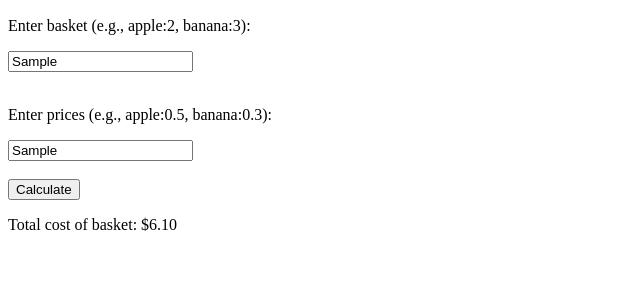
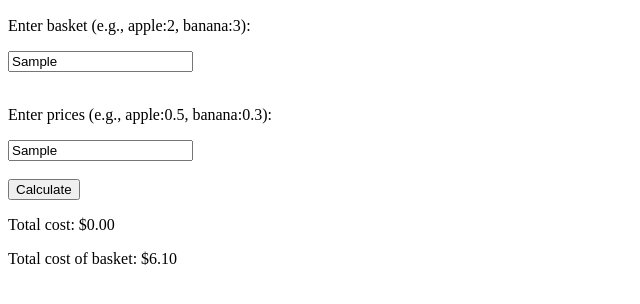
Before and after one commit to Saad982/Class2Exercise, a plain HTML site: page Exercise7.html in a window 1280 px wide. Both pictures are taken after typing "Sample", "Sample" into the empty fields and a click on the button "Calculate". Shown: the part 110-414 px from the top of the page, without its empty margins (0-640 px from the left). Drawn offline with Linux system fonts and the light colour scheme.

Commit message:
Creating Function for 7.1

```diff
--- a/Exercise7.html
+++ b/Exercise7.html
@@ -34,6 +34,34 @@
       return total;
     }
 
+//Functions for 7.1
+// This function handles input and prepares arguments
+function prepareData() {
+      // Input is processed OUTSIDE the function
+      const basketText = document.getElementById("basketInput").value;
+      const pricesText = document.getElementById("pricesInput").value;
+
+      const basket = parseObject(basketText, true);  // quantities are integers
+      const prices = parseObject(pricesText, false); // prices are floats
+
+      // Now we call f7 with processed objects
+      const total = f7(basket, prices);
+      document.getElementById("result").innerText = "Total cost: $" + total.toFixed(2);
+    }
+
+    // Converts input like "apple:2, banana:3" into an object
+    function parseObject(str, toInt) {
+      const obj = {};
+      const items = str.split(",");
+      for (let item of items) {
+        const [key, val] = item.trim().split(":");
+        if (key && val) {
+          obj[key.trim()] = toInt ? parseInt(val) : parseFloat(val);
+        }
+      }
+      return obj;
+    }
+//End of above 7.1
 
    //Adding samle data in objects
    // Sample data for testing
```
